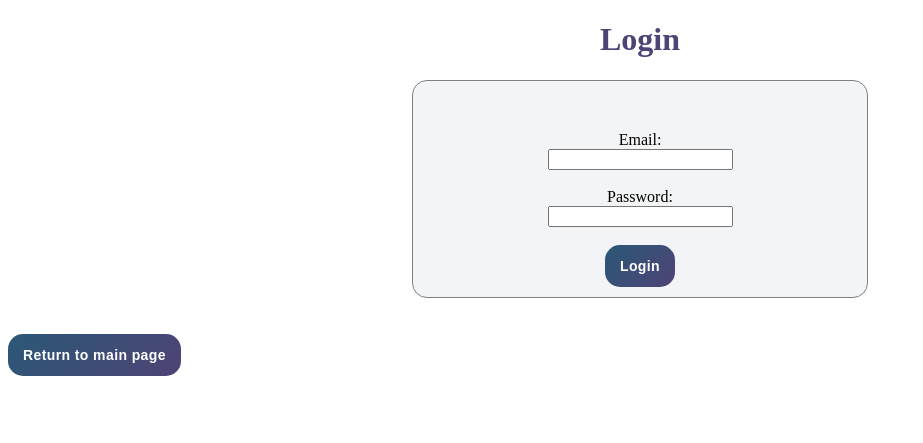
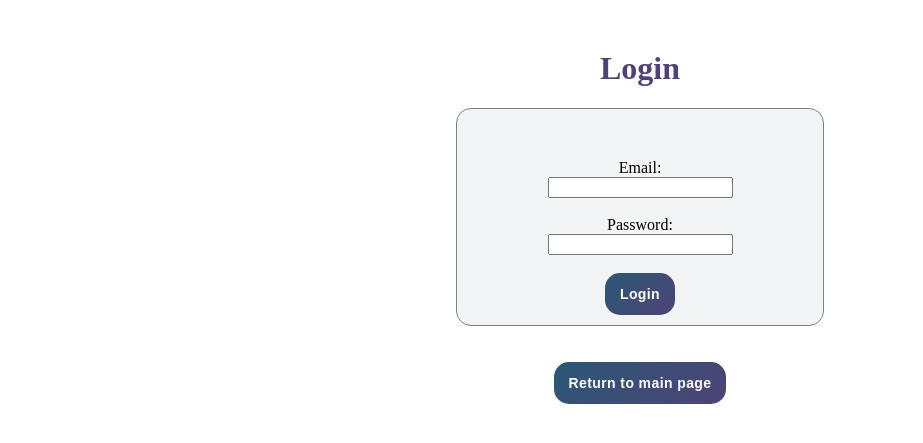
Before and after one commit to b-bence/ask_mate_sprint1, a Flask app: page /login in a window 1280 px wide. Shown: the top 443 px of the page, without its empty margins (0-923 px from the left). Run offline with Flask 2, Linux system fonts and the light colour scheme; some libraries are stand-ins or nearby versions.

Commit message:
small css fixes

```diff
--- a/server.py
+++ b/server.py
@@ -99,15 +99,17 @@ def id(question_id):
     answers = data_handler.get_answers(question_id)
     question_data = data_handler.get_single_question(question_id)
     comments = data_handler.get_comments()
-    current_user = session['username']
+
+    if 'username' in session:
+        logged_in = True
+        current_user = session['username']
+    else:
+        logged_in = False
+        current_user = None
+
     if request.method == 'GET':
         new_view_number = data_handler.get_views(question_id) + 1
         data_handler.update_question_view_number(new_view_number, question_id)
-
-    if 'username' in session:
-        logged_in = True
-    else:
-        logged_in = False
 
     return render_template('display_question.html', question_id=question_id, question_data=question_data,
                            answer_data=answers, question_tags=question_tags, comments=comments,
--- a/static/style/list-style.css
+++ b/static/style/list-style.css
@@ -1,5 +1,6 @@
 body {
     background-color: white;
+    margin: 50px 10%;
 }
 
 h1, h3, #question_answer {
@@ -90,10 +91,16 @@ button{
     border: none;
     line-height: 36px;
 }
+
 button a{
     text-decoration: none;
     color: #fff;
 }
+
+button a, button:hover{
+    cursor: pointer;
+}
+
 
 table {
     background-color: #f3f4f5;
@@ -143,3 +150,14 @@ tr {
 .upload{
     margin-left: 90px;
 }
+
+#logout, #login, #registration {
+    float: right;
+    margin-right: 5px;
+}
+
+#main-page{
+    display: block;
+    margin-left: auto;
+    margin-right: auto;
+}
--- a/static/style/question_display.css
+++ b/static/style/question_display.css
@@ -45,6 +45,11 @@ button, input{
     border-color: #cbfafa;
 }
 
+button, input:hover{
+    cursor: pointer;
+}
+
+
 #comment{
     float: right;
 }
--- a/templates/login.html
+++ b/templates/login.html
@@ -24,7 +24,10 @@
             <button type="submit">Login</button>
         </form>
     </div><br><br>
-    <button> <a class="links" href={{ url_for('main_page') }}>Return to main page</a><br></button>
+     <div>
+         <button id='main-page'> <a class="links" href={{ url_for('main_page') }}>Return to main page</a><br></button>
+     </div>
+
 </body>
 
 </html>
--- a/templates/registration.html
+++ b/templates/registration.html
@@ -9,7 +9,9 @@
 <body>
      <header>
         <h1>{{ title_text }}</h1>
-        <h3>{{ error_message + email }}</h3>
+         {% if error_message %}
+            <h3>{{ error_message + email }}</h3>
+         {% endif %}
     </header>
      <div class="short_form">
         <form action="/registration" method="POST">
--- a/templates/tags.html
+++ b/templates/tags.html
@@ -22,6 +22,9 @@
             </tr>
         {% endfor %}
     </table>
-    <button> <a class="links" href={{ url_for('main_page') }}>Return to main page</a><br></button>
+    <br>
+    <div>
+        <button id="main-page"> <a class="links" href={{ url_for('main_page') }}>Return to main page</a><br></button>
+    </div>
 </body>
 </html>
--- a/templates/users.html
+++ b/templates/users.html
@@ -31,6 +31,10 @@
             </tr>
         {% endfor %}
     </table>
-    <button> <a class="links" href={{ url_for('main_page') }}>Return to main page</a><br></button>
+    <br>
+    <div>
+        <button id="main-page"> <a class="links" href={{ url_for('main_page') }}>Return to main page</a><br></button>
+    </div>
+
 </body>
 </html>
```
Also changed, not shown: templates/main_page.html (+5 -5 lines).
